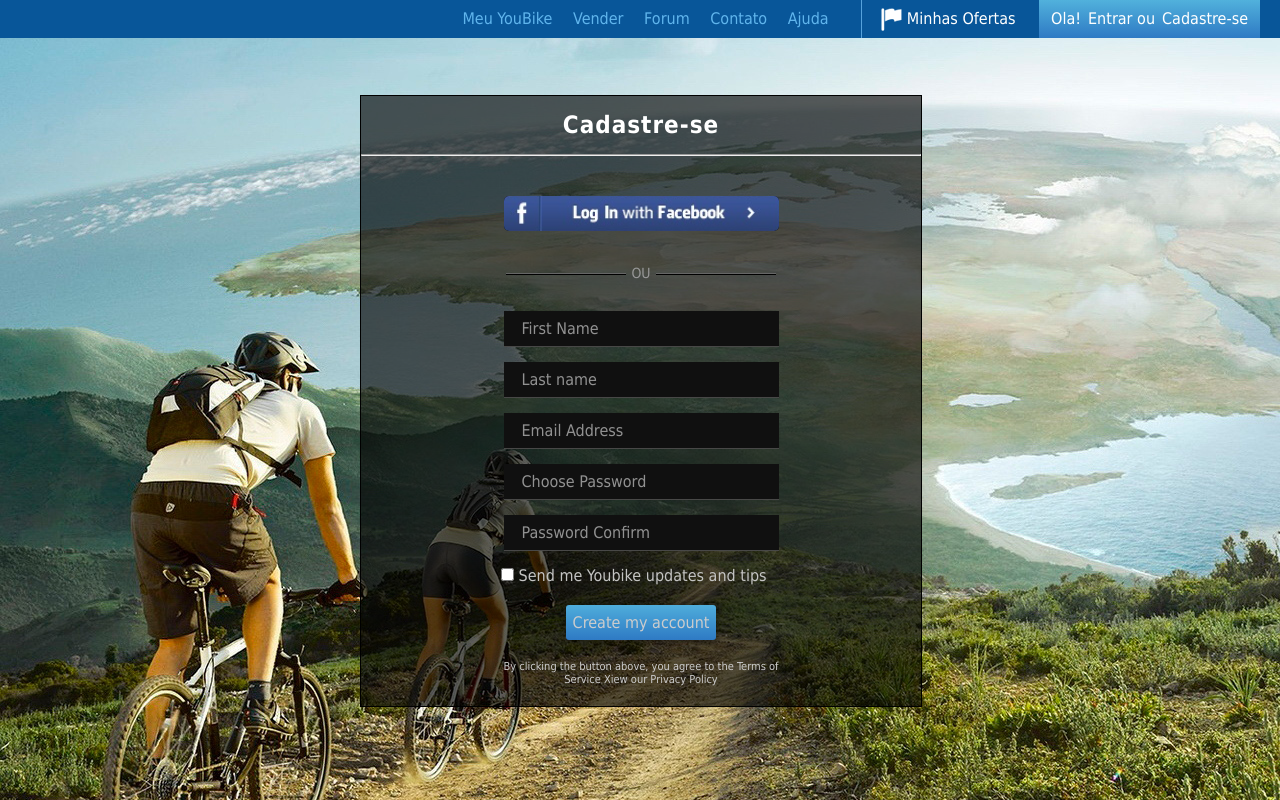
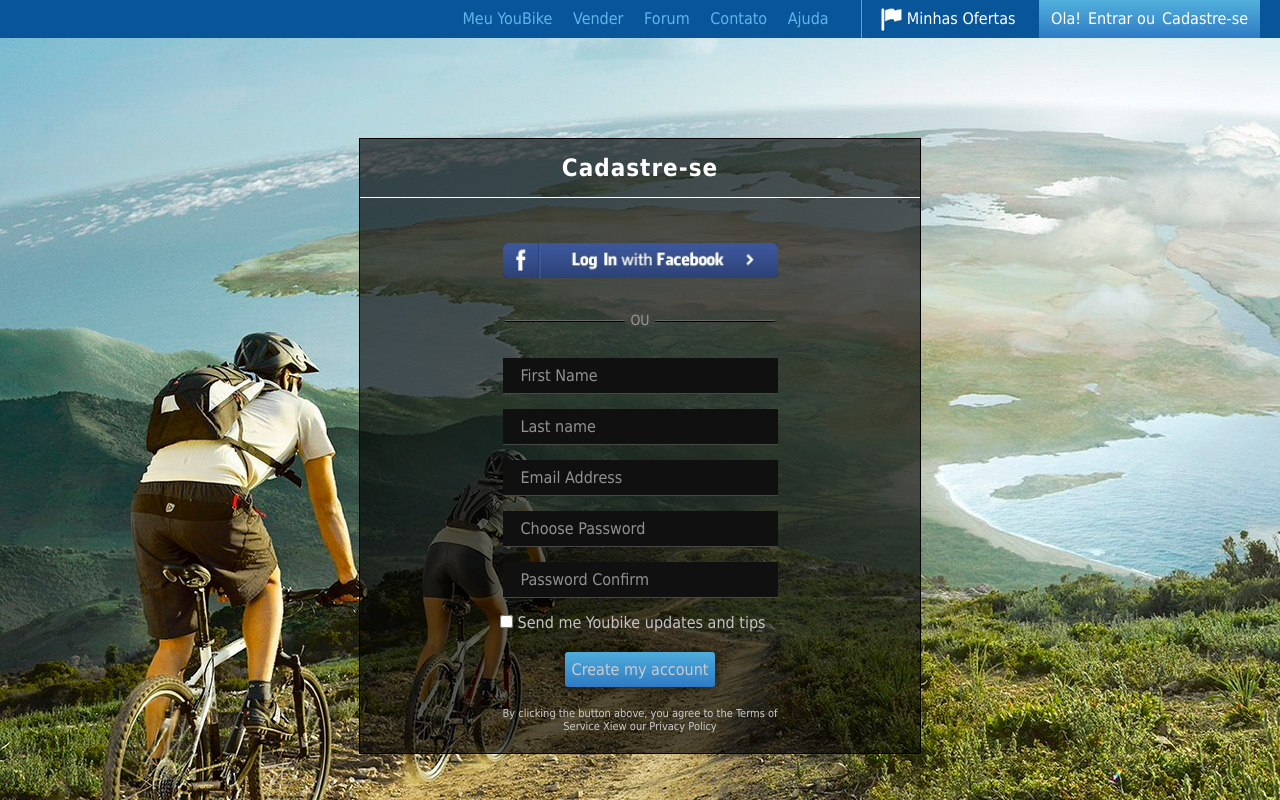
Before and after one commit to Barsxp3000/Goit_fe, a plain HTML site: page Html/Lesson5/index.html in a window 1280 px wide. Drawn offline with Linux system fonts and the light colour scheme.

Commit message:
Убрал центрирование и hr

```diff
--- a/Html/Lesson5/css/style.css
+++ b/Html/Lesson5/css/style.css
@@ -1,3 +1,5 @@
+/*Шрифты*/
+
 @font-face {
     font-family: 'Helvetica Neue';
     src: url('../fonts/helveticaneue-thin-webfont.eot');
@@ -32,6 +34,9 @@
     display: table;
     clear: both;
 }
+
+/*Меню*/
+
 .menu * {
     display: inline-block;
 }
@@ -75,20 +80,19 @@
 .menu_signin a:hover {
     text-decoration: underline;
 }
+
+/*Форма входа*/
+
 .form {
-    position: absolute;
+    position: relative;
+    margin: 100px auto;
     width: 560px;
-    height: 610px;
-    top: 50%;
-    left: 50%;
-    margin-left: -280px;
-    margin-top: -305px;
     text-align: center;
     background: rgba(0, 0, 0, 0.63);
     border: 1px solid black;
 }
 h2 {
-    color: #ffffff;
+    color: #fff;
     padding: 15px;
     letter-spacing: 1px;
     font-size: 24px;
@@ -106,10 +110,10 @@
     padding: 7px 15px;
     border-left: 1px solid #4d66a6;
 }
-hr {
-    height: 1px;
-    background-color: #fff;
-    margin-bottom: 40px;
+.form__line{
+  border-bottom: 1px solid #fff;
+  width: 100%;
+  margin-bottom: 45px;
 }
 .ou {
     font-size: 14px;
@@ -123,7 +127,7 @@
     width: 120px;
     margin: 0 5px 3px 0;
     content: "";
-    border-top: 1px solid #666666;
+    border-top: 1px solid #666;
     border-bottom: 1px solid #000;
 }
 .ou:after {
@@ -131,7 +135,7 @@
     width: 120px;
     margin: 0 0 3px 5px;
     content: "";
-    border-top: 1px solid #666666;
+    border-top: 1px solid #666;
     border-bottom: 1px solid #000;
 }
 input[type="text"], [type="email"], [type="password"] {
@@ -185,5 +189,5 @@
     font-size: 11px;
     margin: 0 125px;
     padding-bottom: 20px;
-    color: #cccccc;
+    color: #ccc;
 }
--- a/Html/Lesson5/index.html
+++ b/Html/Lesson5/index.html
@@ -31,7 +31,9 @@
     </header>
     <form class="form" action="" name="cadastre" id="cadastre" method="POST">
         <h2>Cadastre-se</h2>
-        <hr>
+        <div class="form__line">
+
+        </div>
         <input type="image" src="img/facebook.png" alt="facebook" name="facebook">
         <div class="ou">OU</div>
         <div>
```
